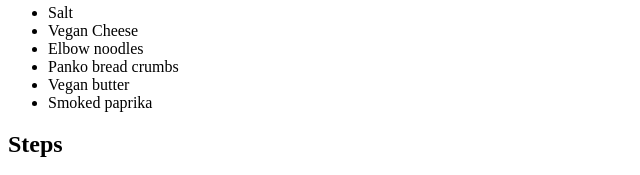
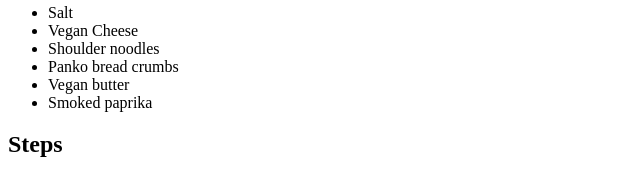
Before and after one commit to mrmikekaufman/odin-recipes, a plain HTML site: page recipes/mac-n-cheese.html in a window 1280 px wide. Shown: the part 1374-1549 px from the top of the page, 0-640 px from the left. Drawn offline with Linux system fonts and the light colour scheme.

Commit message:
Change elbow noodles to shoulder noodles

```diff
--- a/recipes/mac-n-cheese.html
+++ b/recipes/mac-n-cheese.html
@@ -32,7 +32,7 @@
         <li>Garlic Powder</li>
         <li>Salt</li>
         <li>Vegan Cheese</li>
-        <li>Elbow noodles</li>
+        <li>Shoulder noodles</li>
         <li>Panko bread crumbs</li>
         <li>Vegan butter</li>
         <li>Smoked paprika</li>
```
